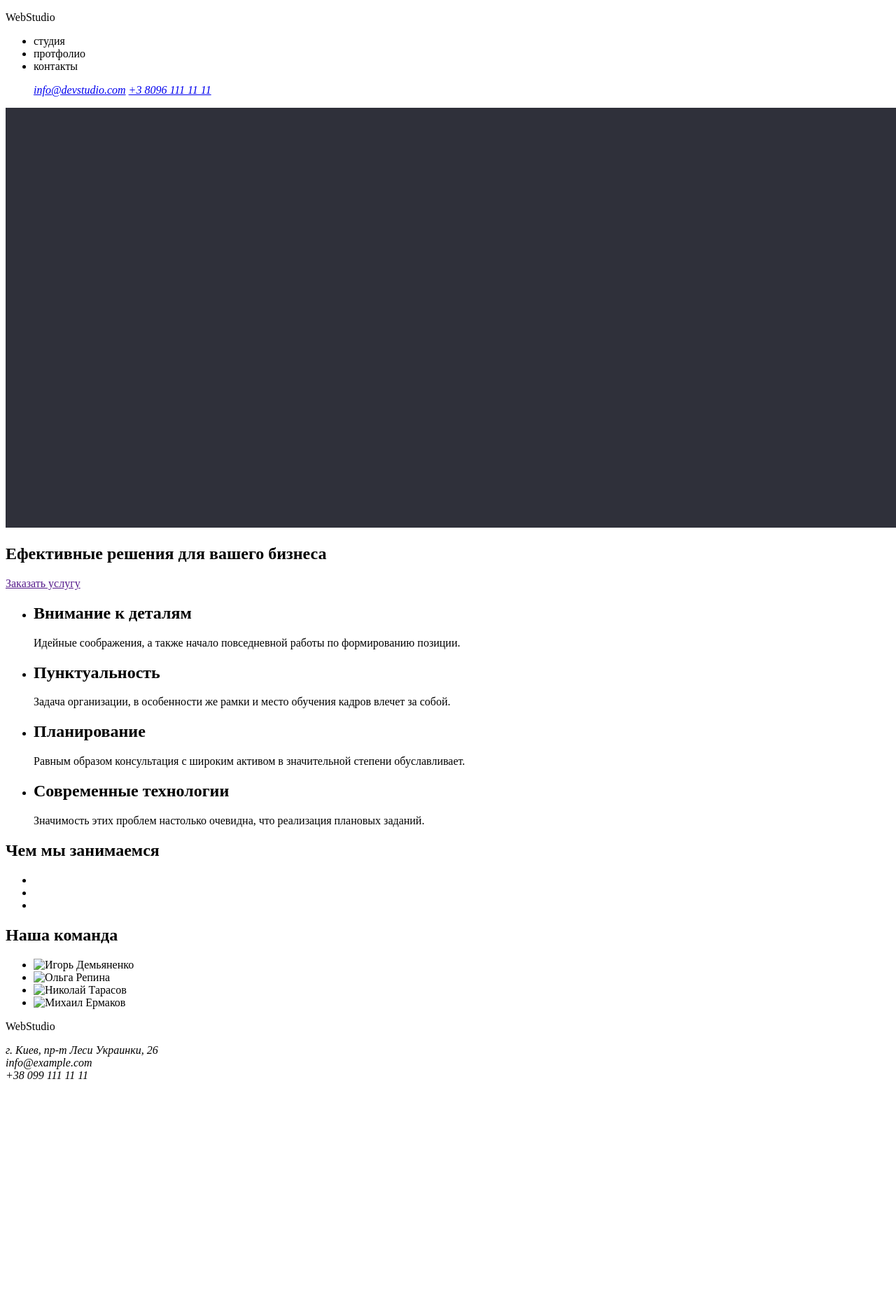
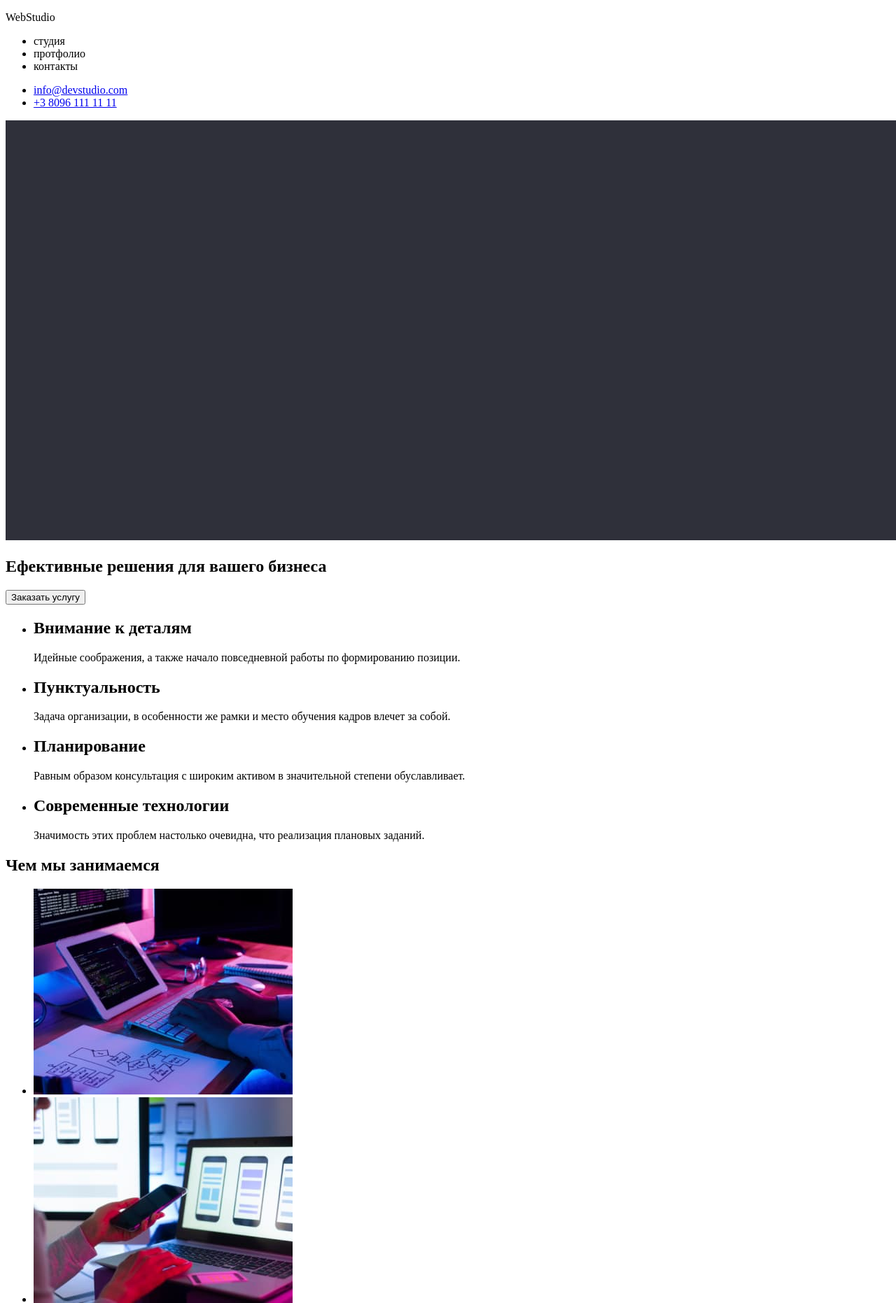
Before and after one commit to Aprioren/goit-markup-hw-01, a plain HTML site: page index.html in a window 1280 px wide. Shown: the top 1862 px of the page at 70% size. Before the commit the page ends 1554 px from the top, so only its background shows below. Drawn offline with Linux system fonts and the light colour scheme.

Commit message:
Second redaction of layout

```diff
--- a/index.html
+++ b/index.html
@@ -17,18 +17,19 @@
             <li>протфолио</li>
             <li>контакты</li>
         </ul>
-        <address>
+        <section>
             <ul>
-                <a href="mailto:info@devstudio.com">info@devstudio.com</a>
-                <a href="tel:+380961111111">+3 8096 111 11 11 </a>
+                <li><a href="mailto:info@devstudio.com">info@devstudio.com</a></li>
+                <li><a href="tel:+380961111111">+3 8096 111 11 11 </a></li>
             </ul>
-        </address>
-    </nav></header>
+        </section>
+    </nav>
+</header>
 <body>
     <section>
     <img src="./images/Bg.png" alt="фон" width="1600">
     <h1>Ефективные решения для вашего бизнеса</h1>
-    <a href="">Заказать услугу</a>
+    <button type="button">Заказать услугу</button>
 </section>
 <!--ПРЕИМУЩЕСТВА -->
 <section>
@@ -55,9 +56,9 @@
 <section>
     <h2>Чем мы занимаемся</h2>
     <ul>
-        <li><img src="./images/" alt=""></li>
-        <li><img src="./images/ (1).png" alt=""></li>
-        <li><img src="./images/ (2).png" alt=""></li>
+        <li><img src="./images/Examples of work/example 3.3.jpg" alt="computer" width="370"></li>
+        <li><img src="./images/Examples of work/example 1.1.jpg" alt="telephone" width="370"></li>
+        <li><img src="./images/Examples of work/example 2.2.jpg" alt="tablet" width="370"></li>
     </ul>
 </section>
 <!-- Наша команда-->
@@ -65,16 +66,24 @@
     <h2>Наша команда</h2>
     <ul>
         <li>
-            <img src="./images/ of team/img.jpg" alt="Игорь Демьяненко">
+            <img src="./images/Photos of team/igor dem`yanenko.jpg" alt="Игорь Демьяненко" width="270">
+            <h2>Игорь Демьяненко</h2>
+            <p>Product Designer</p>
         </li>
         <li>
-            <img src="./images/ of team/img (1).jpg" alt="Ольга Репина">
+            <img src="./images/Photos of team/olga repina.jpg" alt="Ольга Репина" width="270">
+            <h2>Ольга Репина</h2>
+            <p>Frontend Developer</p>
         </li>
         <li>
-            <img src="./images/ of team/img (2).jpg" alt="Николай Тарасов">
+            <img src="./images/Photos of team/nikolay tarasov.jpg" alt="Николай Тарасов" width="270">
+            <h2>Николай Тарасов</h2>
+            <p>Marketing</p>
         </li>
         <li>
-            <img src="./images/ of team/img (3).jpg" alt="Михаил Ермаков">
+            <img src="./images/Photos of team/mixail ermakov.jpg" alt="Михаил Ермаков" width="270">
+            <h2>Михаил Ермаков</h2>
+            <p>UI Designer</p>
         </li>
     </ul>
 </section>
```
Also changed, not shown: images/Examples of work/example 1.1.jpg (added), images/Examples of work/example 2.2.jpg (added), images/Examples of work/example 3.3.jpg (added), images/Photos of team/igor dem`yanenko.jpg (added), images/Photos of team/img (1).jpg (deleted), images/Photos of team/img (2).jpg (deleted), images/Photos of team/img (3).jpg (deleted), images/Photos of team/img.jpg (deleted), images/Photos of team/mixail ermakov.jpg (added), images/Photos of team/nikolay tarasov.jpg (added), images/Photos of team/olga repina.jpg (added), images/img (1).png (deleted), images/img (2).png (deleted), images/img.png (deleted).
